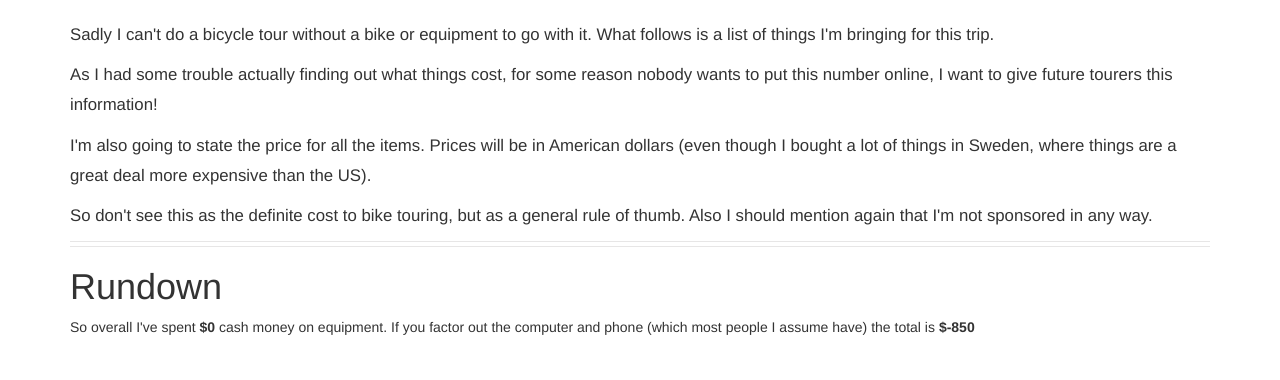
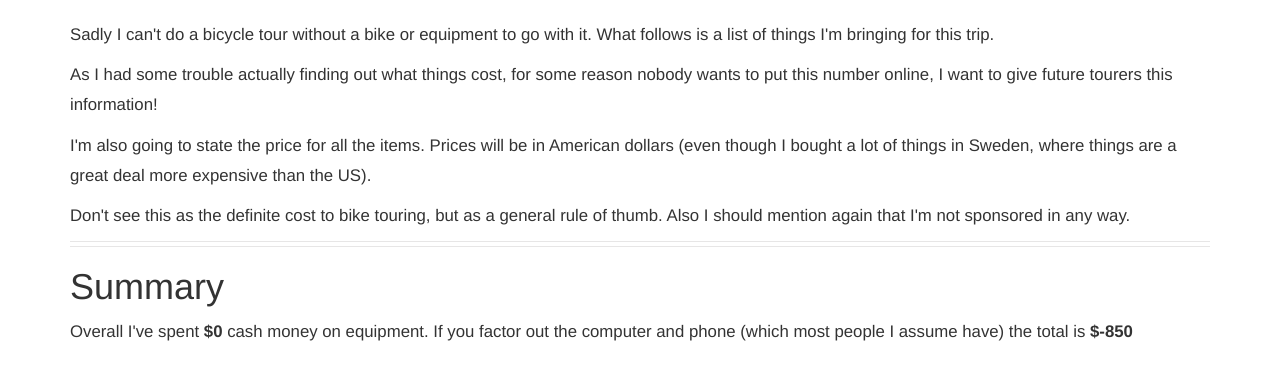
Before and after one commit to aleda145/bike, a Django app: page /equipment/ in a window 1280 px wide. Shown: the part 72-452 px from the top of the page. Run offline with Django 3.2, Linux system fonts and the light colour scheme; some libraries are stand-ins or nearby versions.

Commit message:
general things

```diff
--- a/blog/templates/blog/about.html
+++ b/blog/templates/blog/about.html
@@ -1,5 +1,4 @@
 {% extends "blog/base.html" %}
 {% block about %}active{% endblock %}
 {% block content %}
-i like bikes xD
-{% endblock %}
+<p class="blogposttext">hey.</p>{% endblock %}
--- a/blog/templates/blog/equipment.html
+++ b/blog/templates/blog/equipment.html
@@ -10,7 +10,7 @@
         I want to give future tourers this information!</p>
     <p class="blogposttext">I'm also going to state the price for all the items. Prices will be in American dollars
         (even though I bought a lot of things in Sweden, where things are a great deal more expensive than the US).</p>
-    <p class="blogposttext">So don't see this as the definite cost to bike touring, but as a general rule of thumb.
+    <p class="blogposttext">Don't see this as the definite cost to bike touring, but as a general rule of thumb.
     Also I should mention again that I'm not sponsored in any way.
     </p>
     <div class="separator"></div>
@@ -19,7 +19,7 @@
     {% if equipment_list %}
         {% for category, items in equipment_list.items %}
             <h2>{{ category.title }}</h2>
-            <p>{{ category.description }}</p>
+            <p class="blogposttext">{{ category.description }}</p>
             <table class="table table-striped table-responsive">
                 <thead>
                 <tr>
@@ -47,7 +47,7 @@
         {% endfor %}
     {% endif %}
 
-<h1>Rundown</h1>
-So overall I've spent <b>$<span id="totaltotalprice"></span></b> cash money on equipment. If you factor out the computer
-    and phone (which most people I assume have) the total is <b>$<span id="totaltotalprice_nocomputer"></span></b>
+<h1>Summary</h1>
+<p class="blogposttext">Overall I've spent <b>$<span id="totaltotalprice"></span></b> cash money on equipment. If you factor out the computer
+    and phone (which most people I assume have) the total is <b>$<span id="totaltotalprice_nocomputer"></span></b></p>
 {% endblock %}
--- a/blog/templates/blog/route.html
+++ b/blog/templates/blog/route.html
@@ -1,7 +1,7 @@
 {% extends "blog/base.html" %}
 {% block route %}active {% endblock %}
 {% block content %}
-    <p>This is my rough route, it's around 10 000km. Flying from GOT to JFK and buying a bike in NYC.
+    <p class="blogposttext">This is my rough route, it's around 10 000km. Flying from GOT to JFK and buying a bike in NYC.
         Then I'm going southwards. Ferry from Panama to Cartagena.
         Then to Santiago. And after that I have no idea what I'm doing, maybe going home, maybe continue to Australia? We'll see!
     </p>
```
Also changed, not shown: blog/templates/blog/blog_detail.html (+10 -2 lines).
